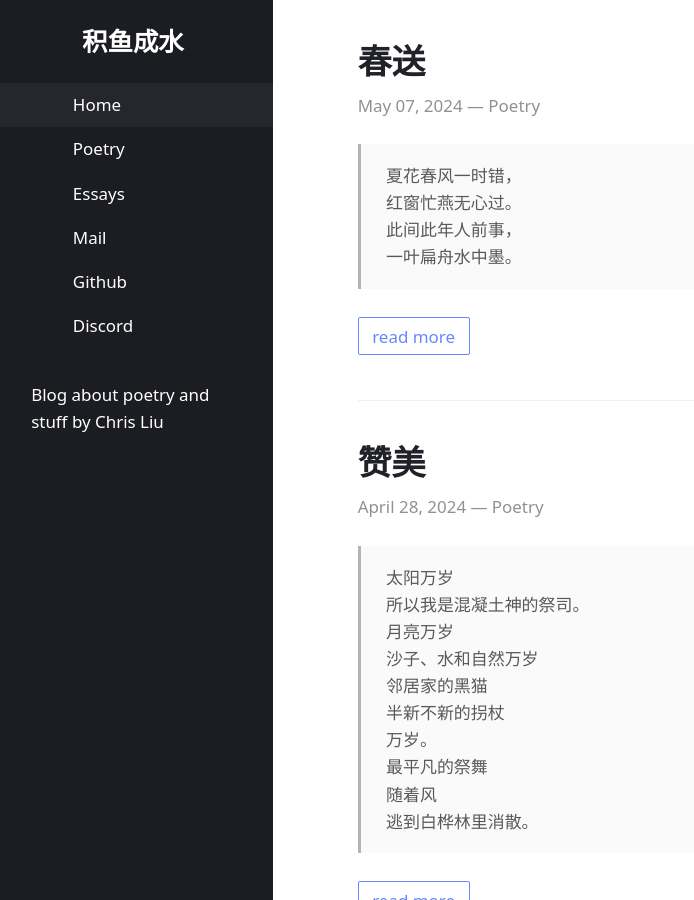
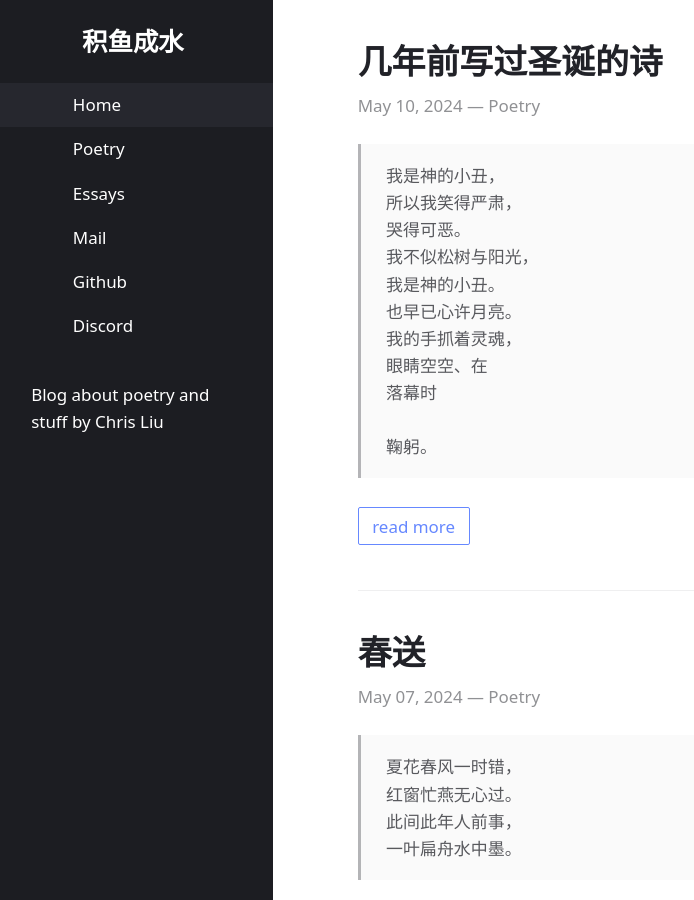
Before and after one commit to chris-zy-liu/chris-zy-liu.github.io, a Jekyll site: the page built from index.html, in a window 1280 px wide and 900 px high. Shown: the whole window, without its empty margins (7-701 px from the left). Built offline with Jekyll 4.4.1, drawn with Linux system fonts in a browser that asks for light colours.

Commit message:
script update

```diff
--- /dev/null
+++ b/_posts/2024-05-10-clown.md
@@ -0,0 +1,6 @@
+---
+title: 几年前写过圣诞的诗
+layout: post
+categories: Poetry
+---
+> 我是神的小丑，<br>所以我笑得严肃，<br>哭得可恶。<br>我不似松树与阳光，<br>我是神的小丑。<br>也早已心许月亮。<br>我的手抓着灵魂，<br>眼睛空空、在<br>落幕时<br><br>鞠躬。
```
Also changed, not shown: _posts/.obsidian/workspace.json (+8 -8 lines).
